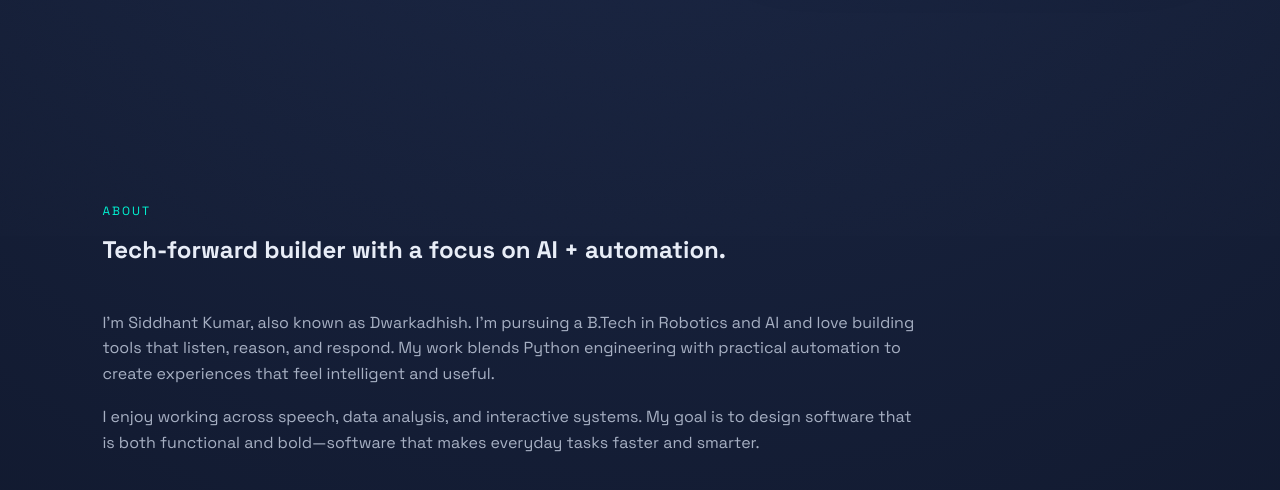
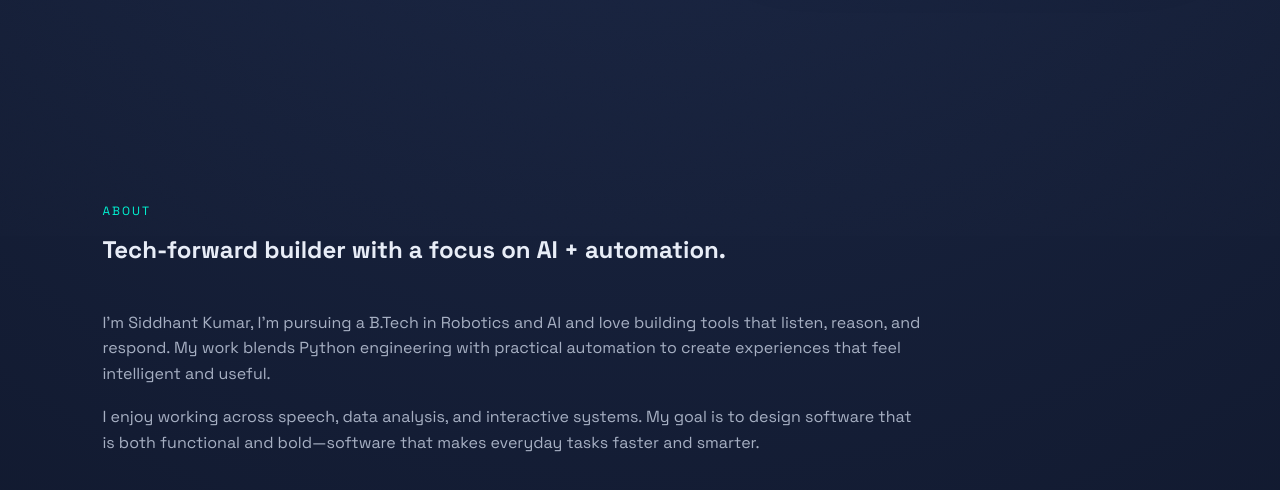
Before and after one commit to dwarkadhish2307/Portfolio, a plain HTML site: page index.html in a window 1280 px wide. Shown: the part 564-1054 px from the top of the page. Drawn offline with nearby package versions, Linux system fonts and the light colour scheme.

Commit message:
Update index.html

```diff
--- a/index.html
+++ b/index.html
@@ -93,7 +93,7 @@
         </div>
         <div class="section-body">
           <p>
-            I’m Siddhant Kumar, also known as Dwarkadhish. I’m pursuing a B.Tech
+            I’m Siddhant Kumar, I’m pursuing a B.Tech
             in Robotics and AI and love building tools that listen, reason, and
             respond. My work blends Python engineering with practical automation
             to create experiences that feel intelligent and useful.
```
